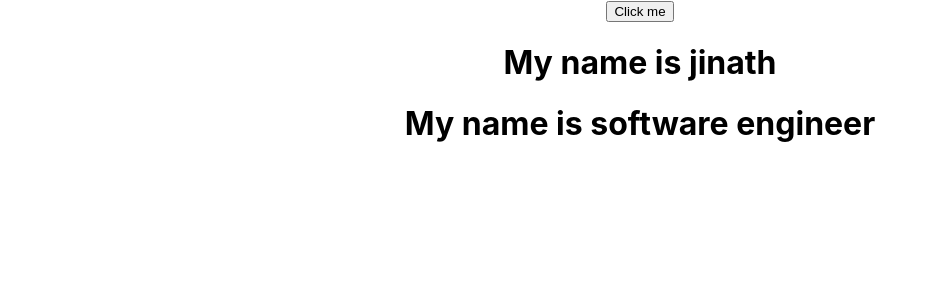
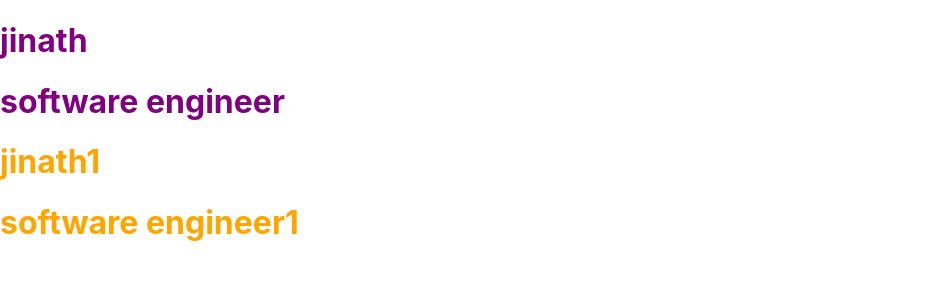
Before and after one commit to jinath123-yasmin/edyoda, a React (Create React App) app: page / in a window 1280 px wide. Shown: the top 300 px of the page, without its empty margins (0-938 px from the left). Built offline with nearby package versions, Linux system fonts and the light colour scheme.

Commit message:
lesson2 content

```diff
--- a/src/App.css
+++ b/src/App.css
@@ -1,38 +1,3 @@
-.App {
-  text-align: center;
+.App{
+  color: blue;
 }
-
-.App-logo {
-  height: 40vmin;
-  pointer-events: none;
-}
-
-@media (prefers-reduced-motion: no-preference) {
-  .App-logo {
-    animation: App-logo-spin infinite 20s linear;
-  }
-}
-
-.App-header {
-  background-color: #282c34;
-  min-height: 100vh;
-  display: flex;
-  flex-direction: column;
-  align-items: center;
-  justify-content: center;
-  font-size: calc(10px + 2vmin);
-  color: white;
-}
-
-.App-link {
-  color: #61dafb;
-}
-
-@keyframes App-logo-spin {
-  from {
-    transform: rotate(0deg);
-  }
-  to {
-    transform: rotate(360deg);
-  }
-}
--- a/src/App.js
+++ b/src/App.js
@@ -1,13 +1,17 @@
 
 import './App.css';
-import Lesson1 from "./Lesson1"
+import {Lesson1} from "./Lesson1";
+import Lesson2 from "./Lesson2"
 
 function App() {
   return (
     <div className="App">
-      <Lesson1 name="jinath" designation="software engineer" />
+      <Lesson1 name={"jinath"} designation={"software engineer"} />
+      <Lesson2 name={"jinath1"} designation={"software engineer1"} />
     </div>
   );
 }
 
+
+
 export default App;
--- a/src/Lesson1.js
+++ b/src/Lesson1.js
@@ -1,43 +1,56 @@
 
 
+// const Lesson1=(props)=>{
+//     // const num=10;
+
+//     // const specification={
+//     //     length:1234,
+//     //     width:9876,
+//     //     height:4567
+//     // }
+
+//     // const isLoggedIn=true;
+//     // console.log(isLoggedIn);
+
+//     // const animals=['lion','tiger','monkey']
+
+//     function clickBtn(){
+//         console.log("Button is been clicked")
+//     }
+//     return(
+//         <div>
+//     {/* <h1>{num}</h1> */}
+//     {/* <h1>{specification.length}</h1> */}
+
+//     {/* {
+//         isLoggedIn ? (<p>Welcome User!</p>) : (<p>Please login to continue</p>)
+//     } */}
+//    {/* <ul>
+//         {
+//             animals.map((animal)=>(
+//               <li>{animal}</li>
+//             ))
+//         }
+// </ul> */}
+
+//   <button onClick={clickBtn}>Click me</button>
+//   <h1>My name is {props.name}</h1>
+//   <h1>My name is {props.designation}</h1>
+//         </div>
+//     )
+// }
+
+// export default Lesson1
+
+import Styles from "./Lesson1.module.css"
+
 const Lesson1=(props)=>{
-    // const num=10;
-
-    // const specification={
-    //     length:1234,
-    //     width:9876,
-    //     height:4567
-    // }
-
-    // const isLoggedIn=true;
-    // console.log(isLoggedIn);
-
-    // const animals=['lion','tiger','monkey']
-
-    function clickBtn(){
-        console.log("Button is been clicked")
-    }
     return(
-        <div>
-    {/* <h1>{num}</h1> */}
-    {/* <h1>{specification.length}</h1> */}
-
-    {/* {
-        isLoggedIn ? (<p>Welcome User!</p>) : (<p>Please login to continue</p>)
-    } */}
-   {/* <ul>
-        {
-            animals.map((animal)=>(
-              <li>{animal}</li>
-            ))
-        }
-</ul> */}
-
-  <button onClick={clickBtn}>Click me</button>
-  <h1>My name is {props.name}</h1>
-  <h1>My name is {props.designation}</h1>
-        </div>
+    <div className={Styles.txt} >
+    <h1>{props.name}</h1>
+    <h1> {props.designation}</h1>
+    </div>
     )
 }
 
-export default Lesson1
+export {Lesson1}
--- /dev/null
+++ b/src/Lesson1.module.css
@@ -0,0 +1,3 @@
+.txt{
+    color:purple;
+}
--- /dev/null
+++ b/src/Lesson2.js
@@ -0,0 +1,28 @@
+import React from "react"
+
+// import "./Lesson2.css"
+
+import styles from "./Lesson2.module.css"
+
+
+class Lesson2 extends React.Component{
+
+    constructor(props){
+        super(props)
+        console.log(props)
+    }
+
+    render(){
+
+        //destructuring
+        const {name,designation}=this.props
+        return (
+            <>
+        <h1 className={styles.txt}>{name}</h1>
+        <h1 className={styles.txt}>{designation}</h1>
+        </>)
+    }
+}
+
+
+export default Lesson2
--- /dev/null
+++ b/src/Lesson2.module.css
@@ -0,0 +1,3 @@
+.txt{
+    color: orange;
+}
--- a/src/index.js
+++ b/src/index.js
@@ -2,12 +2,14 @@ import React from 'react';
 import ReactDOM from 'react-dom/client';
 import './index.css';
 import App from './App';
+
 import reportWebVitals from './reportWebVitals';
 
 const root = ReactDOM.createRoot(document.getElementById('root'));
 root.render(
   <React.StrictMode>
     <App />
+
   </React.StrictMode>
 );
 
```
